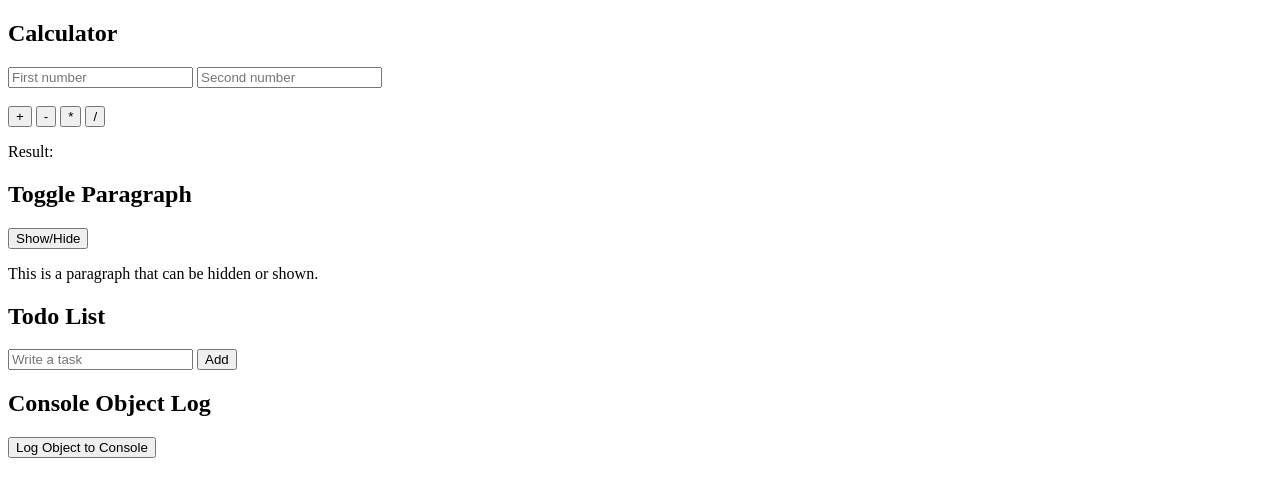
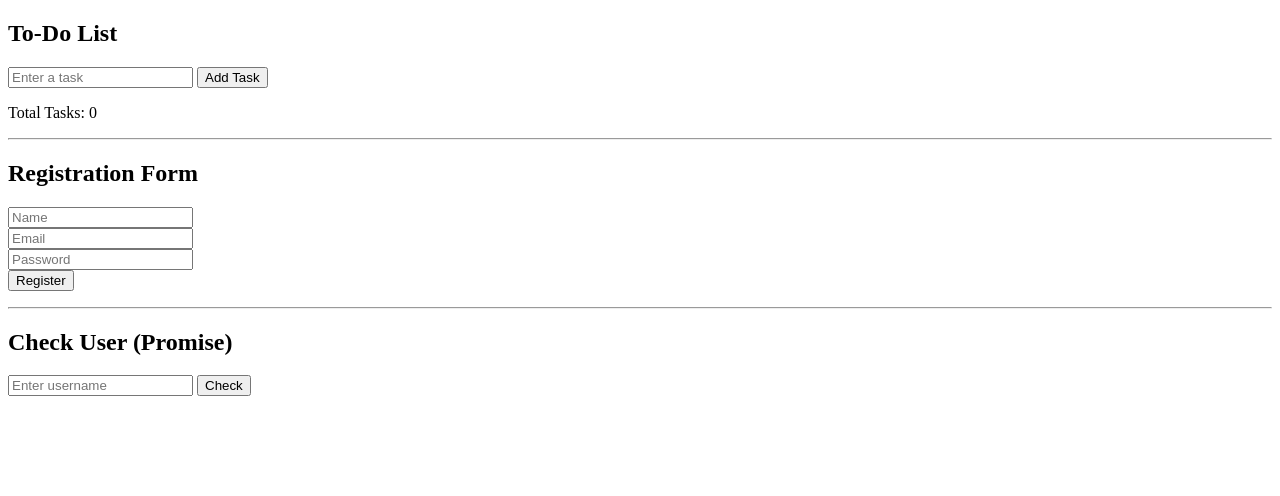
Before and after one commit to basmala266/frontend, a plain HTML site: page index.html in a window 1280 px wide. Drawn offline with Linux system fonts and the light colour scheme.

Commit message:
index.html

```diff
--- a/index.html
+++ b/index.html
@@ -6,41 +6,29 @@
   <title>Document</title>
    <script src="./first.js"></script>
 
-<style>
-    .hidden {
-      display: none;
-    }
-
-    .done {
-      text-decoration: line-through;
-      color: gray;
-    }
-  </style>
-
    </head>
    <body>
 
-    <h2>Calculator</h2>
-  <input id="num1" type="number" placeholder="First number">
-  <input id="num2" type="number" placeholder="Second number">
-  <br><br>
-  <button onclick="calc('+')">+</button>
-  <button onclick="calc('-')">-</button>
-  <button onclick="calc('*')">*</button>
-  <button onclick="calc('/')">/</button>
-  <p id="result">Result:</p>
+   <h2>To-Do List</h2>
+  <input type="text" id="taskInput" placeholder="Enter a task">
+  <button onclick="addTask()">Add Task</button>
+  <ul id="taskList"></ul>
+  <p>Total Tasks: <span id="taskCount">0</span></p>
 
-  <h2>Toggle Paragraph</h2>
-<button onclick="togglePara()">Show/Hide</button>
-<p id="para">This is a paragraph that can be hidden or shown.</p>
+  <hr>
 
-  <h2>Todo List</h2>
-  <input id="taskInput" placeholder="Write a task">
-  <button onclick="addTask()">Add</button>
-  <ul id="taskList"></ul>
+  <h2>Registration Form</h2>
+  <input type="text" id="name" placeholder="Name"><br>
+  <input type="email" id="email" placeholder="Email"><br>
+  <input type="password" id="password" placeholder="Password"><br>
+  <button onclick="validateForm()">Register</button>
+  <p id="formMessage"></p>
+  <hr>
 
+  <h2>Check User (Promise)</h2>
+  <input type="text" id="username" placeholder="Enter username">
+  <button onclick="checkUser()">Check</button>
+  <p id="promiseResult"></p>
 
-  <h2>Console Object Log</h2>
-  <button onclick="logObject()">Log Object to Console</button>
 </body>
 </html>
```
